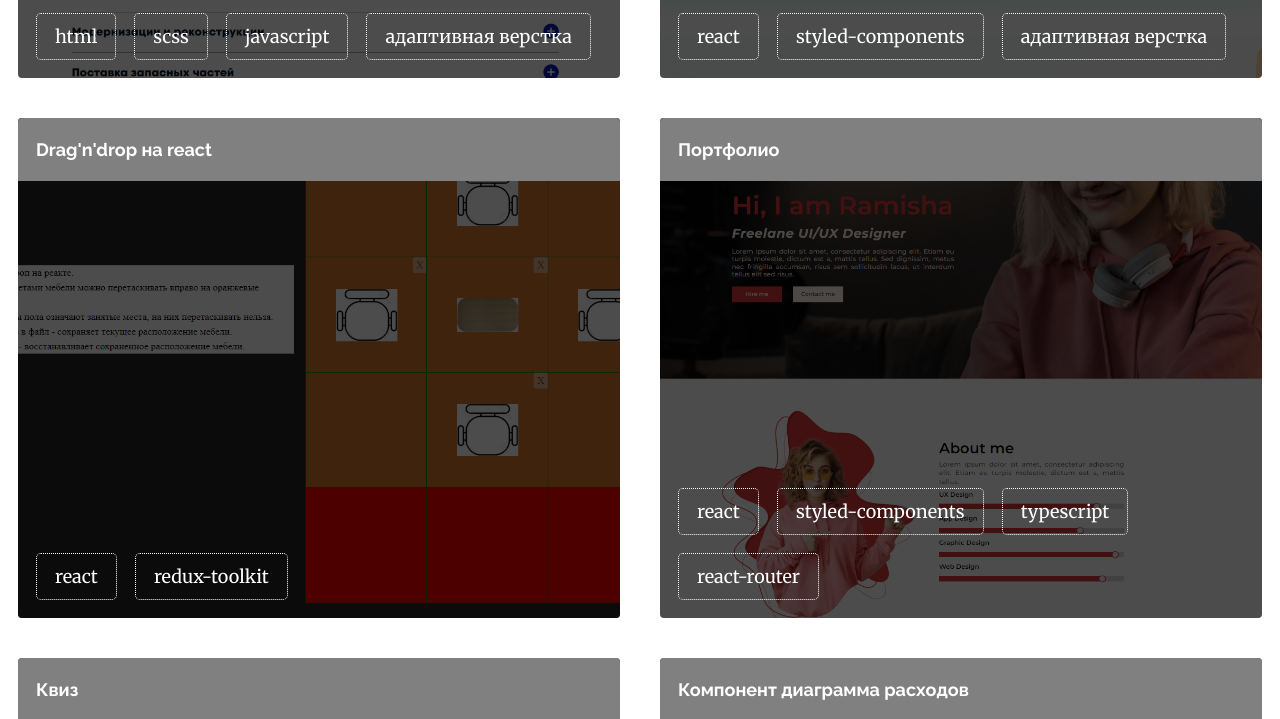
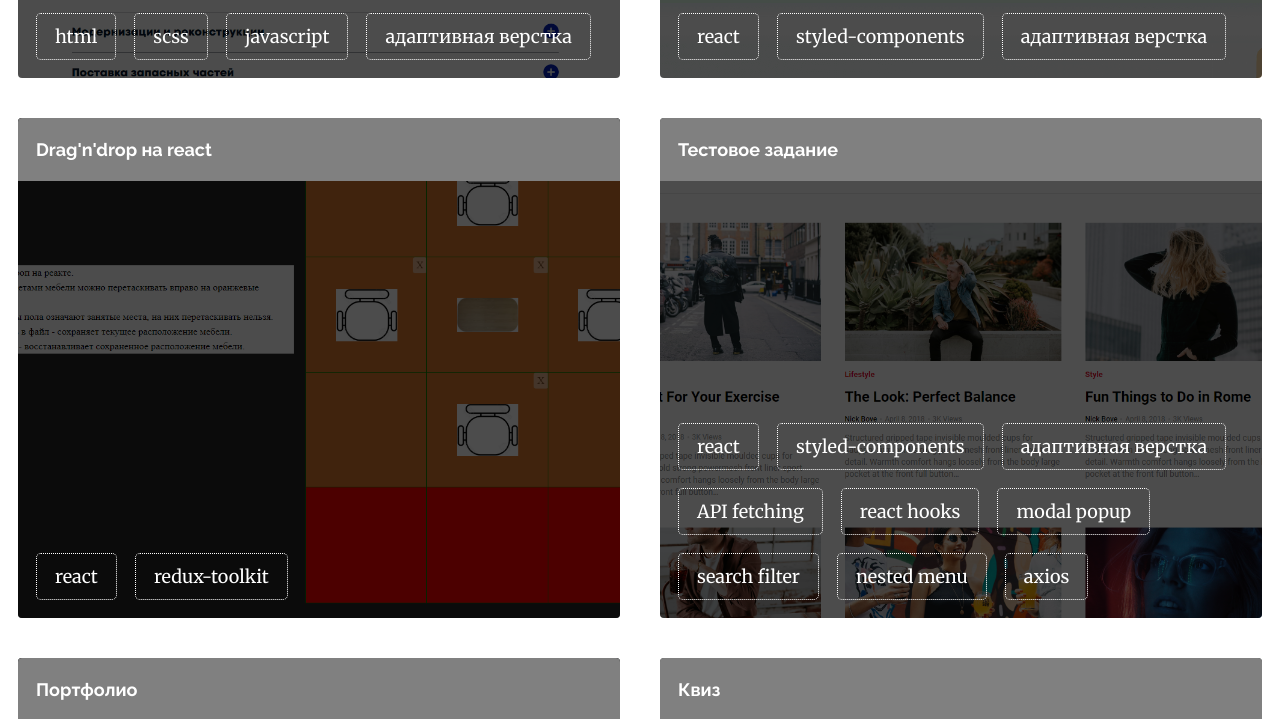
Before and after one commit to DenKuznets/portfolio, a React (Vite) app: page /allworks in a window 1280 px wide. Shown: the part 555-1274 px from the top of the page. Built offline with nearby package versions, Linux system fonts and the light colour scheme.

Commit message:
new project added

```diff
--- a/utils.js
+++ b/utils.js
@@ -161,13 +161,13 @@ export const localization = {
                     demo: "https://tul-energo-service.ru/",
                     description: `Верстка главной страницы по заказу вебстудии alex-media.ru по макету Figma с соблюдением дедлайна и pixel-perfect попаданием в адаптивные брейкпоинты`,
                 },
-                 {
+                {
                     name: "тестовое задание для web-студии",
                     tech: ["react", "styled-components", "адаптивная верстка"],
                     img: "webstudio.png",
                     github: "https://github.com/DenKuznets/testovoe-alexmedia",
                     demo: "https://denkuznets.github.io/testovoe-alexmedia/",
-                    description: `Тестовое задание выполнено по макету Figma, предоставленным заказчикомм. Тех. задание выглядело так:
+                    description: `Тестовое задание по макету Figma и ТЗ:
                         1) Сделать липкое меню.
                         2) Мобильное и декстпное меню должно в html быть одним блоком.
                         3) Добавить Анимации по своему усмотрению. Можно использовать сторонние библиотеки , но без jquery.(не обязательно)
@@ -195,6 +195,32 @@ export const localization = {
                         5) Ограничения на стек технологий:JavaScript React Redux Остальное на ваше усмотрение`,
                 },
                 {
+                    name: "тестовое задание",
+                    tech: [
+                        "react",
+                        "styled-components",
+                        "адаптивная верстка",
+                        "API fetching",
+                        "react hooks",
+                        "modal popup",
+                        "search filter",
+                        "nested menu",
+                        "axios",
+                    ],
+                    img: "test1.png",
+                    github: "https://github.com/DenKuznets/dls-test",
+                    demo: "https://dls-test.vercel.app/",
+                    description: `Тестовое задание по макету Figma и ТЗ:
+                        1) Горизонтальное меню - sticky, исчезает после 200px прокрутки
+                        2) Мобильное меню - плавное скрытие/открытие
+                        3) Подменю - только CSS
+                        4) Получение данных fetch()/axios
+                        5) Отображение списка постов - flex
+                        6) Поиск постов - по заголовкам и тексту
+                        7) Полная информация о посте по клику на пост - modal window
+                        `,
+                },
+                {
                     name: "портфолио",
                     tech: [
                         "react",
@@ -207,7 +233,6 @@ export const localization = {
                     demo: "http://davinchushka.vercel.app/",
                     description: `шаблон портфолио по дизайну figma`,
                 },
-
 
                 {
                     name: "квиз",
```
Also changed, not shown: public/images/works-preview/test1.png (added).
